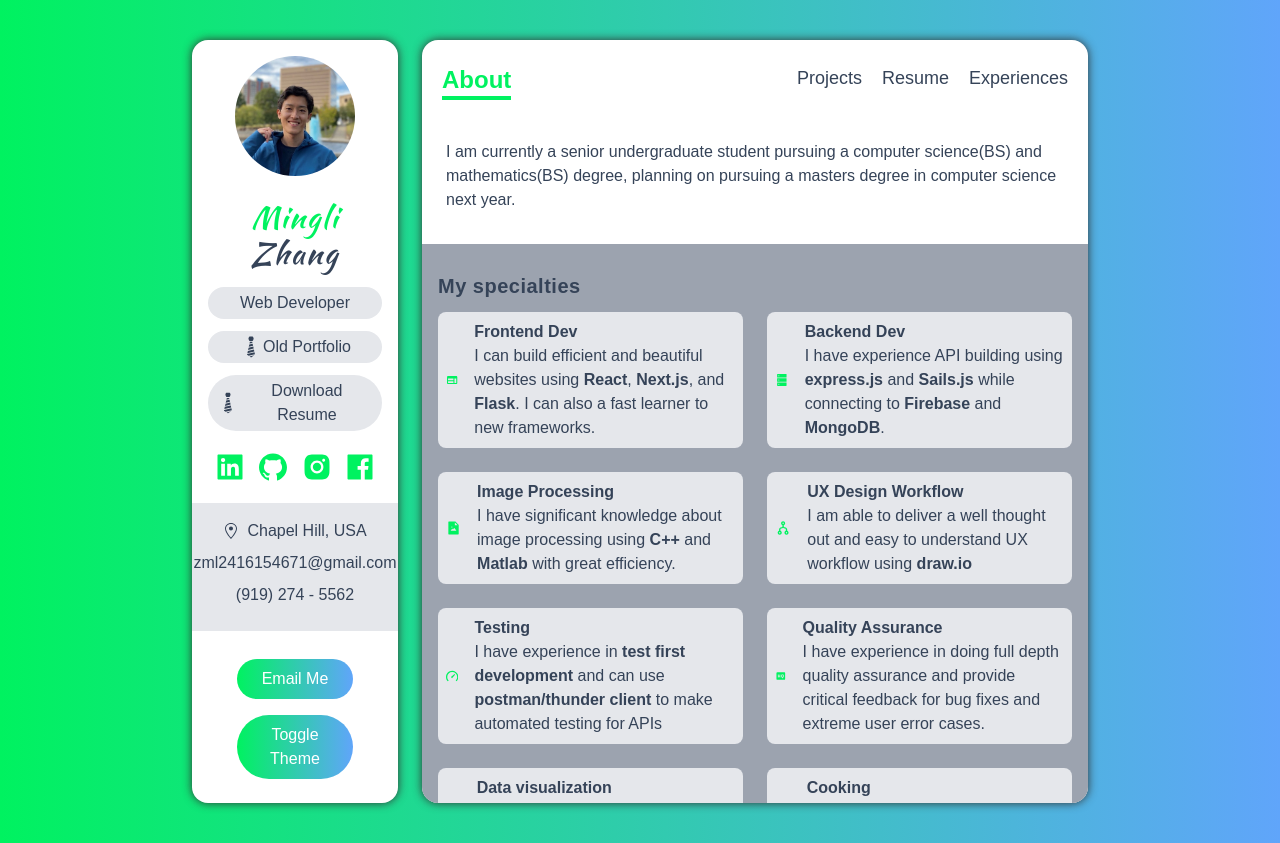
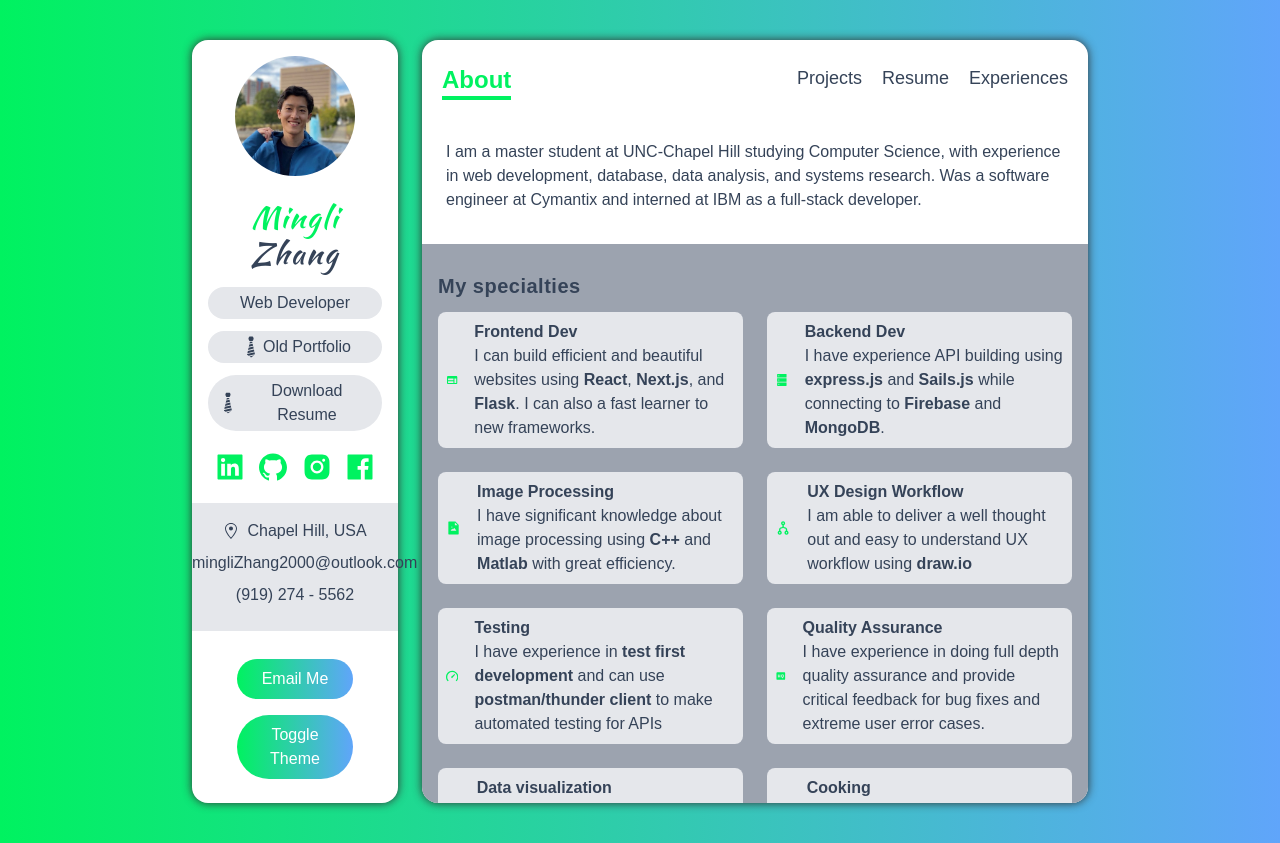
Before and after one commit to MingliZhang/portfolio-next, a Next.js app: page / in a window 1280 px wide. Built offline with nearby package versions, Linux system fonts and the light colour scheme.

Commit message:
change resume and some other things

```diff
--- a/components/Sidebar.tsx
+++ b/components/Sidebar.tsx
@@ -70,12 +70,14 @@ const Sidebar = () => {
                     <GoLocation />
                     <span>Chapel Hill, USA</span>
                 </div>
-				<p className="my-2">zml2416154671@gmail.com</p>
+                <p className="my-2">mingliZhang2000@outlook.com</p>
                 <p className="my-2">(919) 274 - 5562</p>
             </div>
             <button
                 className="w-8/12 px-5 py-2 my-2 text-white rounded-full bg-gradient-to-r from-green to-blue-400 focus:outline-none"
-				onClick={() => window.open('mailto:zml2416154671@gmail.com')}>
+                onClick={() =>
+                    window.open('mailto:mingliZhang2000@outlook.com')
+                }>
                 Email Me
             </button>
             <button
--- a/package.json
+++ b/package.json
@@ -23,8 +23,6 @@
         "@types/node": "^17.0.0",
         "@types/react": "^17.0.37",
         "autoprefixer": "^10.4.0",
-        "eslint": "8.4.1",
-        "eslint-config-next": "12.0.7",
         "postcss": "^8.4.5",
         "tailwindcss": "^3.0.6",
         "typescript": "^4.5.4"
--- a/pages/experiences.tsx
+++ b/pages/experiences.tsx
@@ -14,13 +14,13 @@ const experiences = () => {
             <Head>
                 <title>Experiences | Mingli Zhang | Web Developer</title>
             </Head>
-            <motion.div
+            {/* <motion.div
                 variants={fadeInleft}
                 initial="initial"
                 animate="animate"
                 className="mx-4 my-4">
                 <p>These are my major working experiances.</p>
-            </motion.div>
+            </motion.div> */}
             <motion.div
                 variants={stagger}
                 initial="initial"
--- a/pages/index.tsx
+++ b/pages/index.tsx
@@ -22,9 +22,10 @@ const Index = () => {
                 initial="initial"
                 animate="animate">
                 <h5 className="my-3 font-medium">
-                    I am currently a senior undergraduate student pursuing a
-                    computer science(BS) and mathematics(BS) degree, planning on
-                    pursuing a masters degree in computer science next year.
+                    I am a master student at UNC-Chapel Hill studying Computer
+                    Science, with experience in web development, database, data
+                    analysis, and systems research. Was a software engineer at
+                    Cymantix and interned at IBM as a full-stack developer.
                 </h5>
             </motion.div>
             <div
```
Also changed, not shown: .eslintrc.json (deleted), middleware.ts (renamed from pages/_middleware.tsx), 2 other files (tests, documents, lock files or other folders). Lines whose indentation alone changed are shown as unchanged.
